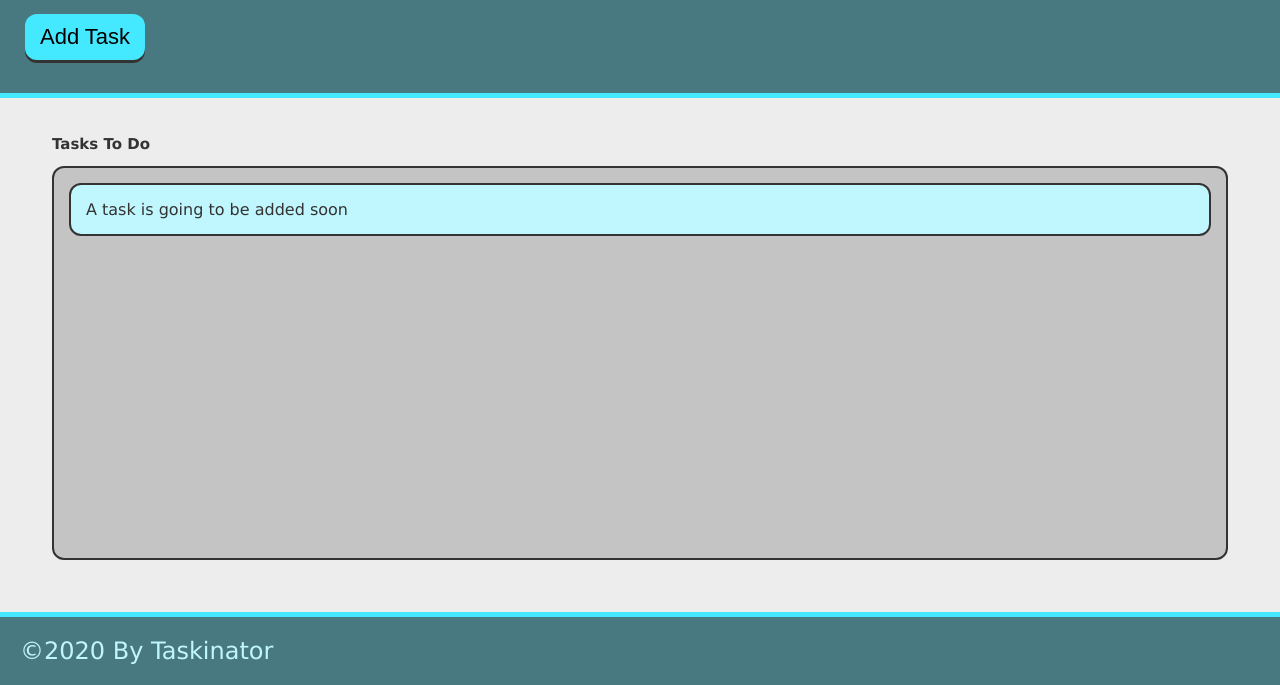
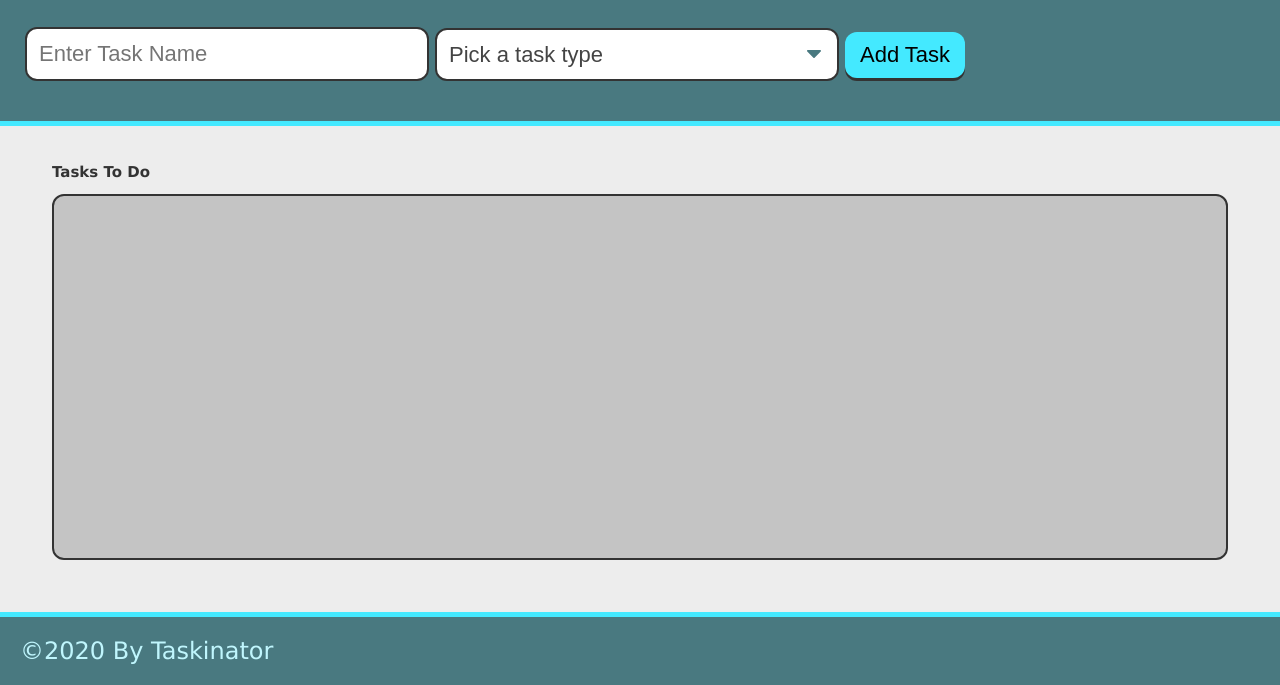
Before and after one commit to samw281/taskinator, a plain HTML site: page index.html in a window 1280 px wide. Shown: the part 115-800 px from the top of the page. Drawn offline with Linux system fonts and the light colour scheme.

Commit message:
task form html

```diff
--- a/index.html
+++ b/index.html
@@ -11,14 +11,27 @@
     <header>
         <h1 class="page-title">Taskinator</h1>
         <p>Click the butoon below to add a new task</p>
-        <button class="btn" id="save-task">Add Task</button>
+        <form id="task-form">
+            <div class="form-group">
+                <input type="text" name="task-name" placeholder="Enter Task Name"/>
+            </div>
+            <div class="form-group">
+                <select name="task-type" class="select-dropdown">
+                    <option value="" disabled selected>Pick a task type</option>
+                    <option value="Print">Print</option>
+                    <option value="Web">Web</option>
+                    <option value="Mobile">Mobile</option>
+                </select>
+            </div>
+            <div class="form-group">
+                <button class="btn" id="save-task" type="submit">Add Task</button>
+            </div>
+        </form>
     </header>
     <main class="page-content">
         <section class="task-list-wrapper">
             <h2 class="liat-title">Tasks To Do</h2>
-            <ul class="task-list" id="tasks-to-do">
-                <li class="task-item">A task is going to be added soon</li>
-            </ul>
+            <ul class="task-list" id="tasks-to-do"></ul>
         </section>
     </main>
     <footer>
```
